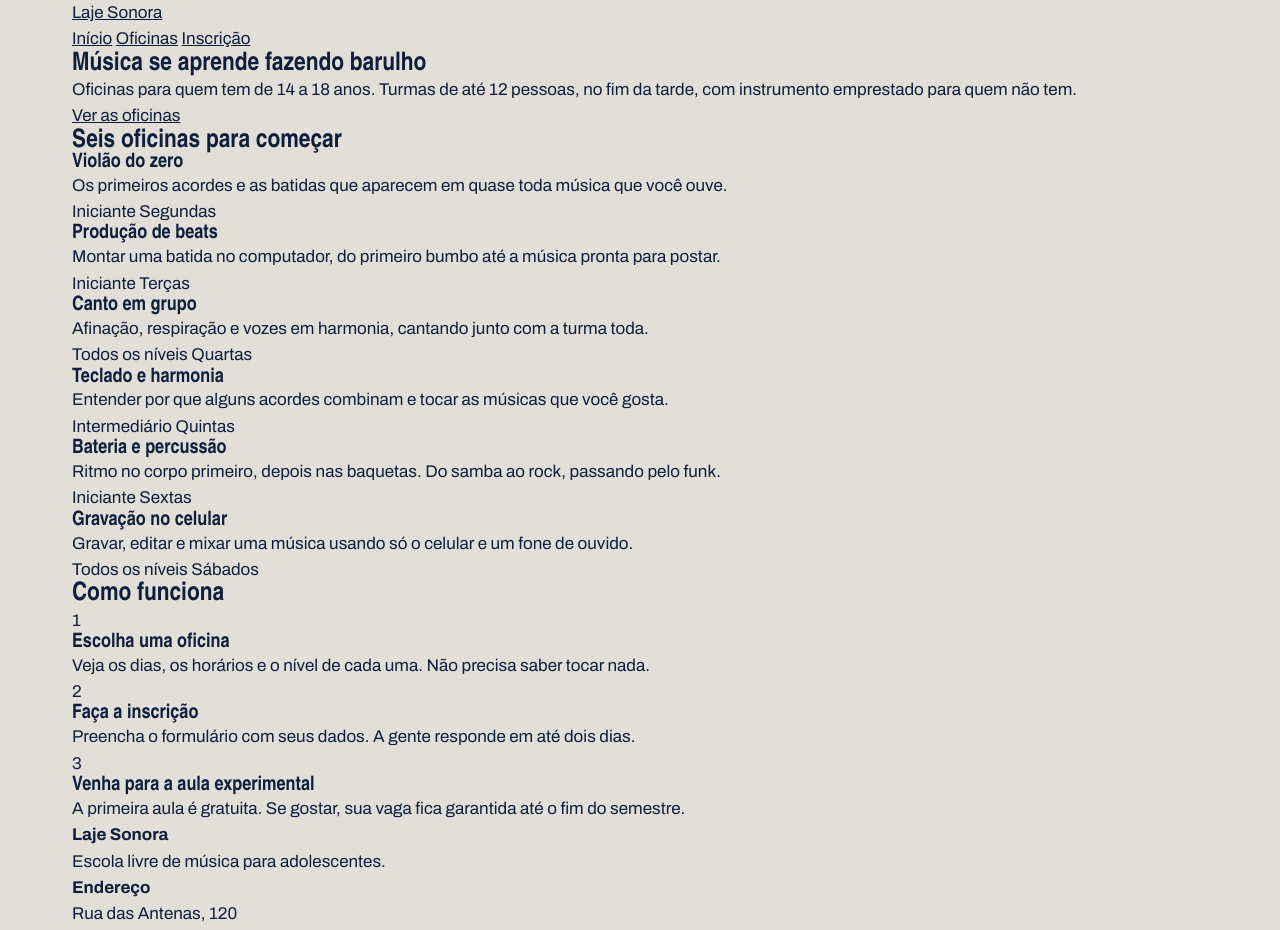
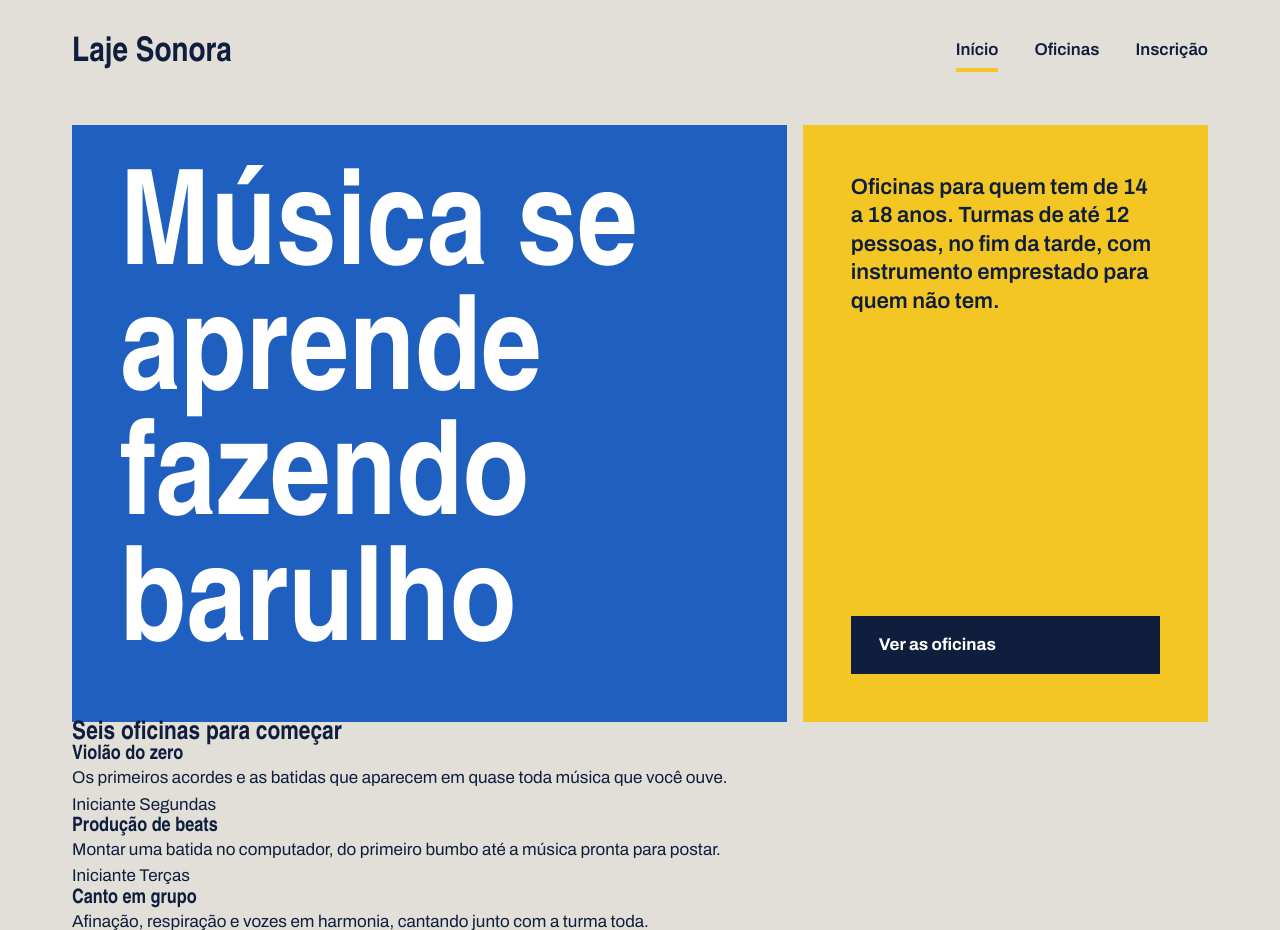
Before and after one commit to isabellaabreu1time/laje_sonora, a plain HTML site: page index.html in a window 1280 px wide. Shown: the top 930 px of the page. Drawn offline with Linux system fonts and the light colour scheme; a web font is replaced by a local one.

Commit message:
Topo com flex

```diff
--- a/index.css
+++ b/index.css
@@ -40,3 +40,88 @@ h1, h2, h3 {
   margin-inline: auto;
   padding-inline: 32px;
 }
+
+.topo {
+  padding-block: 28px;
+  display: flex;
+  justify-content: space-between;
+  align-items: center;
+}
+
+.logo {
+  font-family: var(--fonte-cartaz);
+  font-size: 34px;
+  font-weight: 900;
+  text-decoration: none;
+}
+
+.menu{
+  display: flex;
+  gap: 36px;
+}
+
+.menu a{
+  font-weight: 600;
+  text-decoration: none;
+  padding-bottom: 4px;
+  border-bottom: 4px solid transparent;
+}
+
+.menu a:hover{
+  border-bottom-color: var(--tinta);
+}
+
+.menu a.atual {
+  border-bottom-color: var(--fita);
+}
+
+.cartazes {
+  margin-top: 16px;
+  display: flex;
+  gap: 16px;
+}
+
+.cartaz {
+  padding: 48px;
+}
+
+.cartaz-principal {
+  background: var(--caixa-dagua);
+  color: var(--branco);
+  flex: 2;
+}
+
+.cartaz-principal h1 {
+  font-size: 132px;
+  max-width: 9ch;
+}
+
+.cartaz-lateral {
+  background: var(--fita);
+  flex: 1;
+  display: flex;
+  flex-direction: column;
+  justify-content: space-between;
+  gap: 32px;
+}
+
+.cartaz-lateral p {
+  font-size: 22px;
+  font-weight: 600;
+  line-height: 1.3;
+}
+
+.botao {
+background: var(--tinta);
+color: var(--branco);
+font-weight: 700;
+text-decoration: none;
+padding: 16px 28px;
+border: none;
+font-size: 17px;
+cursor: pointer;
+}
+
+.botao:hover{
+  background-color: var(--caixa-dagua);
+}
--- a/index.html
+++ b/index.html
@@ -23,9 +23,9 @@
     </header>
     <main>
         <section class="conteudo cartazes">
-            <div class="cartaz principal"> <h1>Música se aprende fazendo barulho</h1>
+            <div class="cartaz cartaz-principal"> <h1>Música se aprende fazendo barulho</h1>
             </div>
-            <div class="cartaz lateral">
+            <div class="cartaz cartaz-lateral">
                 <p>Oficinas para quem tem de 14 a 18 anos. Turmas de até 12 pessoas, no fim da tarde, com instrumento emprestado para quem não tem.</p>
                 <a href="oficinas.html" class="botao">Ver as oficinas</a>
             </div>
```
